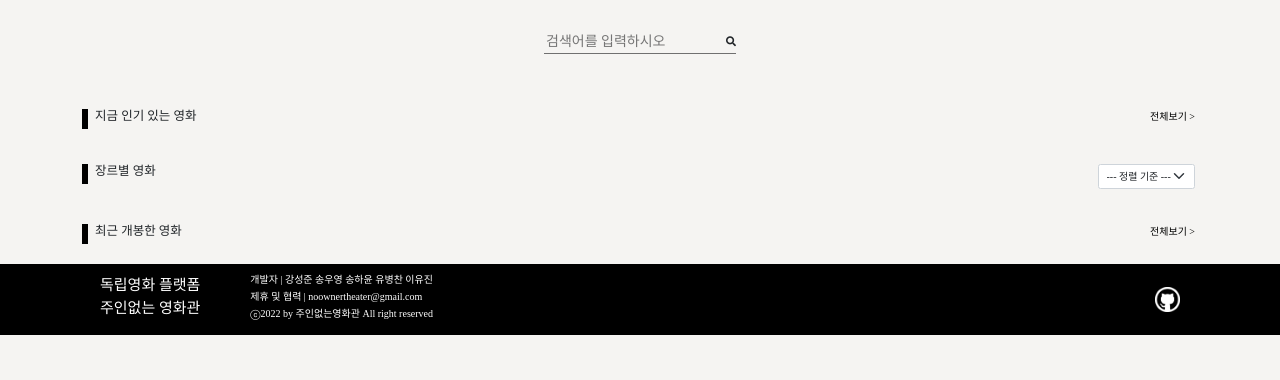
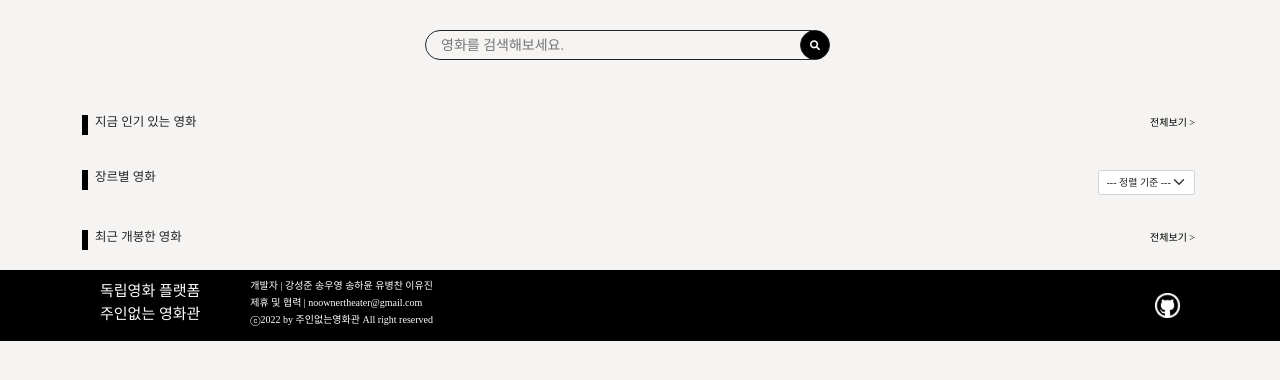
Before and after one commit to NoOwnerTheather/NoOwnerTheater, a Django app: page /chart_list/ in a window 1280 px wide. Shown: the part 87-467 px from the top of the page. Run offline with Django 4.2, Linux system fonts and the light colour scheme; data that the repository does not hold is empty; some libraries are stand-ins or nearby versions; some web fonts are replaced.

Commit message:
[Design] 검색 css 수정

```diff
--- a/static/css/chart_list.css
+++ b/static/css/chart_list.css
@@ -21,7 +21,7 @@ section {
 }
 
 .movie_board-search {
-  border-bottom: 1px solid #707070;
+  /* border-bottom: 1px solid #707070; */
   margin-bottom: 4rem;
   width: 20rem;
   display: flex;
--- a/templates/theater/chart_list.html
+++ b/templates/theater/chart_list.html
@@ -11,12 +11,18 @@
 <div class="section pt-5">
     <form  method="POST" action="{% url 'theater:movie_search' %}">
         {% csrf_token %}
-        <div class="board-search" style="width:100%;">
-            <input placeholder="검색어를 입력하시오" name="searched" style="
+        <div class="movie_board-search" style="width:100%;">
+            <input placeholder="영화를 검색해보세요." name="searched" style="
             font-size: 1.4rem;
             margin-left: 0;
+            border: 1px solid;
+            border-radius: 2rem;
+            width: 40rem;
+            padding-left: 1.5rem;
         " />
-            <button type="submit"><i class="fas fa-search"></i></button>
+          <div class="d-flex justify-content-center" style="position: relative; right:2.5rem; width: 3rem; height: 3rem; border: 1px solid; border-radius: 6rem; background: black;">
+            <button type="submit" style="background-color: black;"><i class="fas fa-search" style="color: white;"></i></button>
+          </div>
         </div>
     </form>
 </div>
```
Also changed, not shown: templates/theater/movie_list_popular.html (+9 -3 lines), templates/theater/movie_list_recent.html (+9 -3 lines), templates/theater/movie_searched.html (+8 -3 lines).
